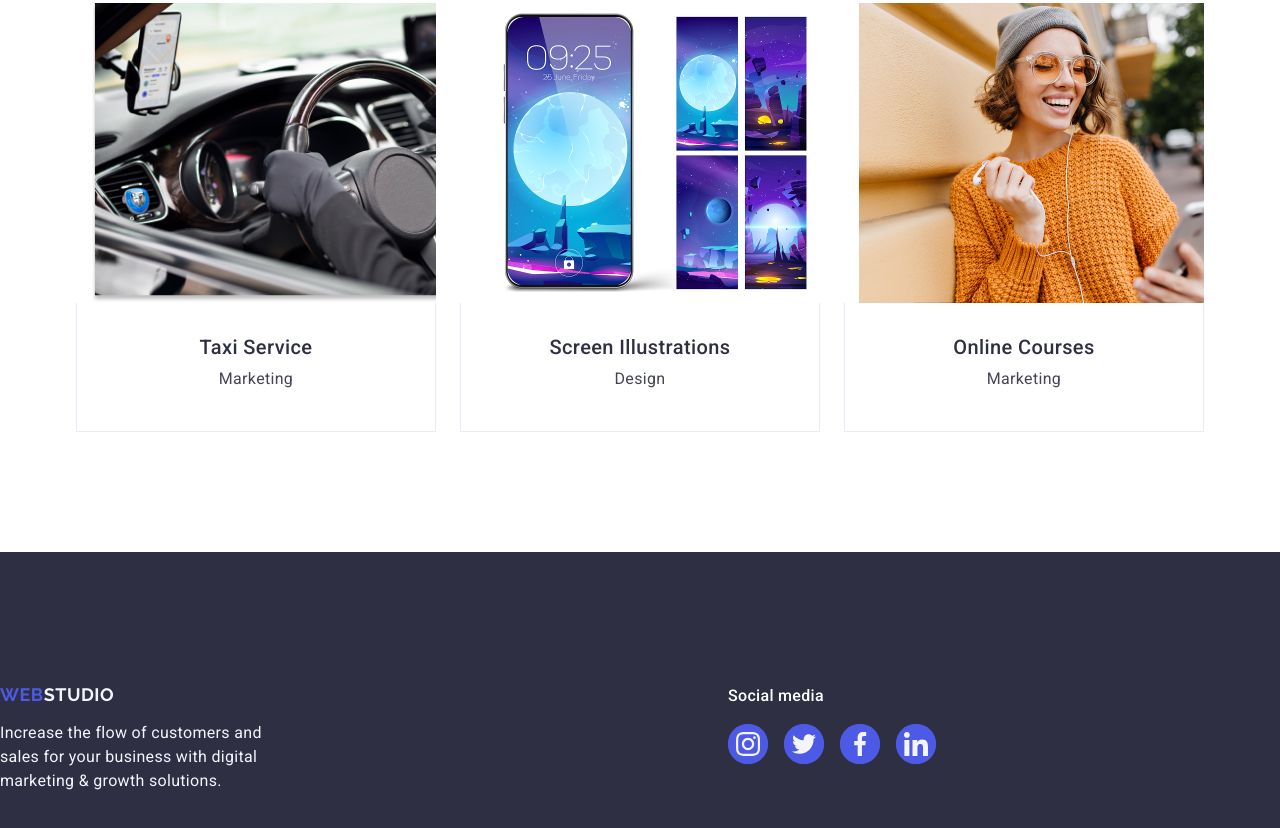
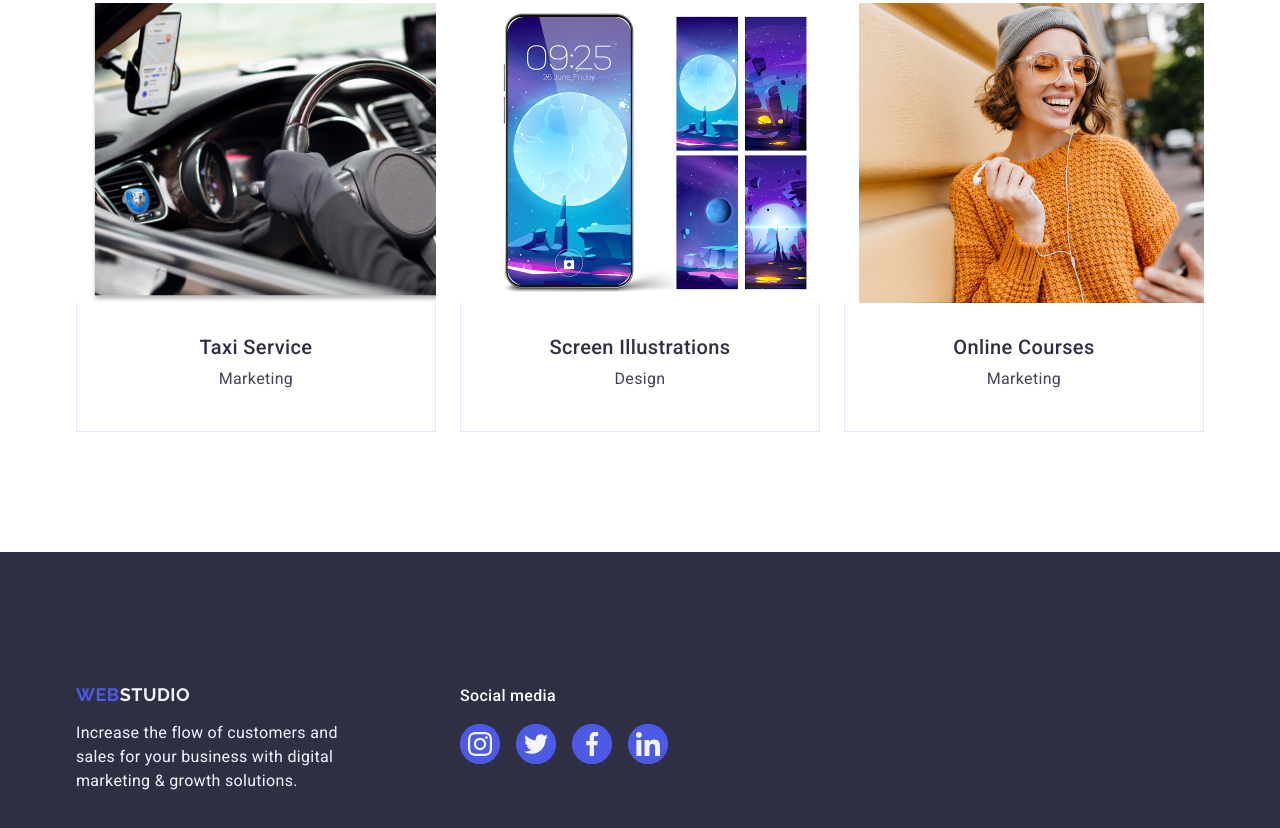
Before and after one commit to omelchuk8787/goit-markup-hw-04, a plain HTML site: page index.html in a window 1280 px wide. Shown: the part 2615-3443 px from the top of the page. Drawn offline with nearby package versions, Linux system fonts and the light colour scheme.

Commit message:
apdate all

```diff
--- a/css/styles.css
+++ b/css/styles.css
@@ -219,6 +219,7 @@ position: relative;
 /* < !-- #region for you besness --> */
 
 .for-your-business {
+    margin: 0 auto;
     padding: 188px 0;
     background-color: #2e2f42;
     max-width: 1440px;
--- a/index.html
+++ b/index.html
@@ -325,12 +325,12 @@
         <!-- #endregion Our Portfolio -->
     </main>
     <footer class="footer">
-        <div class="footer-container">
+        <div class="footer-container container">
         <div class="container-footer">
         <a href="./index.html" class="logo-footer logo">Web<span class="foter-lostud lostud">Studio</span></a>
             <p class="footer-zagolovok zagolook">Increase the flow of customers and sales for your business with digital marketing & growth solutions.</p>
          </div>
-        <div class="divsec container">
+        <div class="divsec">
             <p class="social-media zagolook">Social media</p>
             <ul class="ul-icons-social-footer">
                 <li class="li-icon-social-foter">
```
